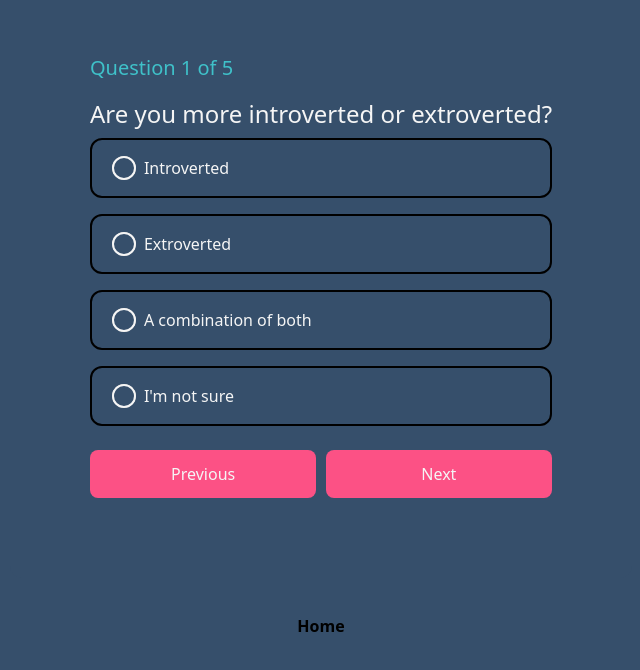
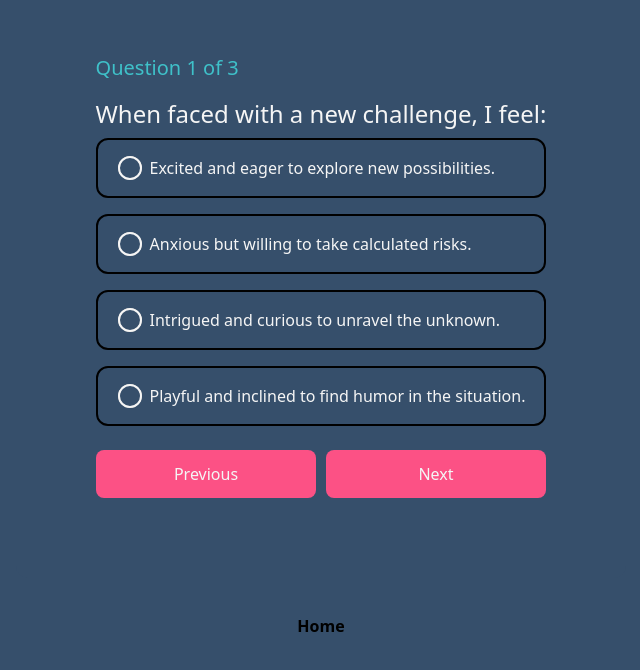
Before and after one commit to andepants/movie-personality-test, a Next.js app: page /quiz in a window 1280 px wide. Shown: the part 116-786 px from the top of the page, without its empty margins (319-959 px from the left). Built offline with nearby package versions, Linux system fonts and the light colour scheme.

Commit message:
Updated Query String - Added Divya's questions - Sent string of answers as paremters to resuilts

```diff
--- a/public/questions.js
+++ b/public/questions.js
@@ -1,47 +1,138 @@
 export const questions = [
   {
-    "question": "Are you more introverted or extroverted?",
+    "question": "When faced with a new challenge, I feel:",
     "answerOptions": [
-      { "answer": "Introverted" },
-      { "answer": "Extroverted" },
-      { "answer": "A combination of both" },
-      { "answer": "I'm not sure" }
+      {
+        "answer": "Excited and eager to explore new possibilities."
+      },
+      {
+        "answer": "Anxious but willing to take calculated risks."
+      },
+      {
+        "answer": "Intrigued and curious to unravel the unknown."
+      },
+      {
+        "answer": "Playful and inclined to find humor in the situation."
+      }
     ]
   },
   {
-    "question": "How do you handle stressful situations?",
+    "question": "My ideal way to spend free time is:",
     "answerOptions": [
-      { "answer": "I remain calm and composed" },
-      { "answer": "I get anxious and overwhelmed" },
-      { "answer": "It depends on the situation" },
-      { "answer": "I haven't really thought about it" }
+      {
+        "answer": "Engaging in artistic activities like painting, writing, or playing an instrument."
+      },
+      {
+        "answer": "Seeking thrilling adventures or trying out extreme sports."
+      },
+      {
+        "answer": "Exploring mysterious places or indulging in suspenseful novels and movies."
+      },
+      {
+        "answer": "Socializing and making people laugh through jokes or storytelling."
+      }
     ]
   },
   {
-    "question": "What motivates you the most?",
+    "question": "When faced with a problem, I tend to:",
     "answerOptions": [
-      { "answer": "Recognition and rewards" },
-      { "answer": "Helping others and making a difference" },
-      { "answer": "Achieving personal growth and learning" },
-      { "answer": "I'm not sure" }
+      {
+        "answer": "Approach it from different angles and explore unconventional solutions."
+      },
+      {
+        "answer": "Take immediate action and rely on my instincts."
+      },
+      {
+        "answer": "Delve deep into research and gather information before making a decision."
+      },
+      {
+        "answer": "Use humor and wit to diffuse tension and find a creative solution."
+      }
     ]
   },
-  {
-    "question": "How do you handle criticism?",
-    "answerOptions": [
-      { "answer": "I take it personally and feel discouraged" },
-      { "answer": "I try to learn from it and improve" },
-      { "answer": "I don't really pay much attention to criticism" },
-      { "answer": "It depends on the source of criticism" }
-    ]
-  },
-  {
-    "question": "Are you more of a planner or spontaneous?",
-    "answerOptions": [
-      { "answer": "I prefer having a detailed plan" },
-      { "answer": "I enjoy being spontaneous" },
-      { "answer": "It varies depending on the situation" },
-      { "answer": "I haven't really thought about it" }
-    ]
-  }
+  // {
+  //   "question": "In group settings, I am often seen as:",
+  //   "answerOptions": [
+  //     {
+  //       "answer": "The imaginative and artistic one."
+  //     },
+  //     {
+  //       "answer": "The adventurous and daring one."
+  //     },
+  //     {
+  //       "answer": "The enigmatic and mysterious one."
+  //     },
+  //     {
+  //       "answer": "The funny and entertaining one."
+  //     }
+  //   ]
+  // },
+  // {
+  //   "question": "When it comes to trying new things, I am:",
+  //   "answerOptions": [
+  //     {
+  //       "answer": "Open-minded and eager to explore uncharted territories."
+  //     },
+  //     {
+  //       "answer": "Willing to take risks and step out of my comfort zone."
+  //     },
+  //     {
+  //       "answer": "Intrigued by unconventional ideas and unconventional ways of thinking."
+  //     },
+  //     {
+  //       "answer": "Quick-witted and willing to experiment with humor and creativity."
+  //     }
+  //   ]
+  // },
+  // {
+  //   "question": "My friends would describe me as:",
+  //   "answerOptions": [
+  //     {
+  //       "answer": "Dreamy and romantic."
+  //     },
+  //     {
+  //       "answer": "Fearless and adventurous."
+  //     },
+  //     {
+  //       "answer": "Mysterious and intriguing."
+  //     },
+  //     {
+  //       "answer": "Funny and entertaining."
+  //     }
+  //   ]
+  // },
+  // {
+  //   "question": "I am most inspired by:",
+  //   "answerOptions": [
+  //     {
+  //       "answer": "Artistic expressions and creative works."
+  //     },
+  //     {
+  //       "answer": "Thrilling experiences and adrenaline-inducing activities."
+  //     },
+  //     {
+  //       "answer": "Enigmatic stories and complex concepts."
+  //     },
+  //     {
+  //       "answer": "Humor and comedic performances."
+  //     }
+  //   ]
+  // },
+  // {
+  //   "question": "When faced with a difficult decision, I rely on:",
+  //   "answerOptions": [
+  //     {
+  //       "answer": "My intuition and gut feelings."
+  //     },
+  //     {
+  //       "answer": "My willingness to take risks and embrace challenges."
+  //     },
+  //     {
+  //       "answer": "In-depth analysis and thoughtful consideration."
+  //     },
+  //     {
+  //       "answer": "My sense of humor and ability to find unconventional solutions."
+  //     }
+  //   ]
+  // }
 ]
--- a/src/app/quiz/page.js
+++ b/src/app/quiz/page.js
@@ -7,15 +7,20 @@ import 'react-toastify/dist/ReactToastify.css';
 
 export default function Quiz() {
 
-  const [currentQuestion, setCurrentQuestion] = useState(0);
-  const [selectedOptions, setSelectedOptions] = useState([]);
+  const [ currentQuestion, setCurrentQuestion ] = useState(0);
+  const [ selectedOptions, setSelectedOptions ] = useState([]);
+  const [ searchString, setSearchString ] = useState('');
 
   const handleAnswerOption = (answer) => {
     setSelectedOptions([
       (selectedOptions[currentQuestion] = { userResponse: answer }),
     ]);
     setSelectedOptions([...selectedOptions]);
-    console.log(selectedOptions, 'selectedOptions');
+    let search = '';
+    for (let i = 0; i < selectedOptions.length; i++) {
+      search += selectedOptions[i].userResponse + ' ';
+    }
+    setSearchString(search);
   };
 
   const handlePrevious = () => {
@@ -24,9 +29,7 @@ export default function Quiz() {
   };
 
   const handleNext = () => {
-    console.log(selectedOptions[currentQuestion]?.userResponse, 'selectedOptions[currentQuestion]?.userResponse')
     if (!selectedOptions[currentQuestion]?.userResponse) {
-      console.log('inside error');
       toast.error('Choose an Option!', {
         position: "top-center",
         autoClose: 1000,
@@ -41,11 +44,6 @@ export default function Quiz() {
     }
     const nextQues = currentQuestion + 1;
     nextQues < questions.length && setCurrentQuestion(nextQues);
-  };
-
-  const handleSubmit = () => {
-    console.log(selectedOptions, 'selectedOptions')
-    console.log('inside handleSubmit');
   };
 
   return (
@@ -94,7 +92,7 @@ export default function Quiz() {
                 href={{
                   pathname: '/results',
                   query: {
-                    search: 'romantic comedies'
+                    search: searchString
                   }
                 }}
                 className="w-[49%] py-3 bg-pink rounded-lg text-center"
```
